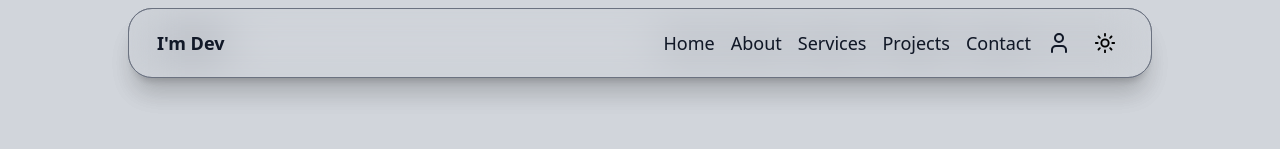
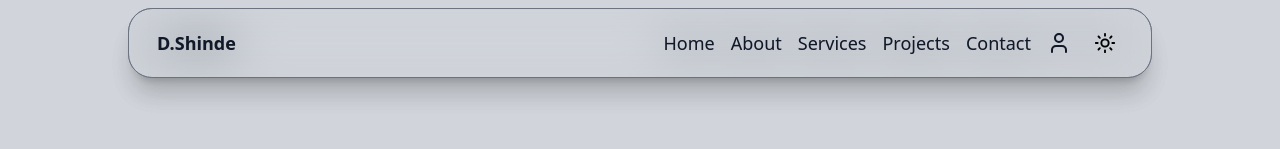
Before and after one commit to udayshinde75/myportfolio, a Next.js app: page /auth/signup in a window 1280 px wide. Shown: the top 149 px of the page. Built offline with nearby package versions, Linux system fonts and the light colour scheme; no server answers.

Commit message:
Update navbar brand name from 'I'm Dev' to 'D.Shinde'

```diff
--- a/components/custom/navbar/Navbar.tsx
+++ b/components/custom/navbar/Navbar.tsx
@@ -60,7 +60,7 @@ export default function Navbar() {
                 <div className="container mx-auto flex items-center justify-between w-full p-4 gap-x-6">
                     {/* Logo/Brand */}
                     <Link href={`/`} className="text-lg font-bold text-gray-900 hover:text-gray-500 dark:text-gray-100 dark:hover:text-gray-300 transition-colors duration-1000">
-                        I&apos;m Dev
+                        D.Shinde
                     </Link>
 
           {/* Desktop Navigation Menu */}
```
